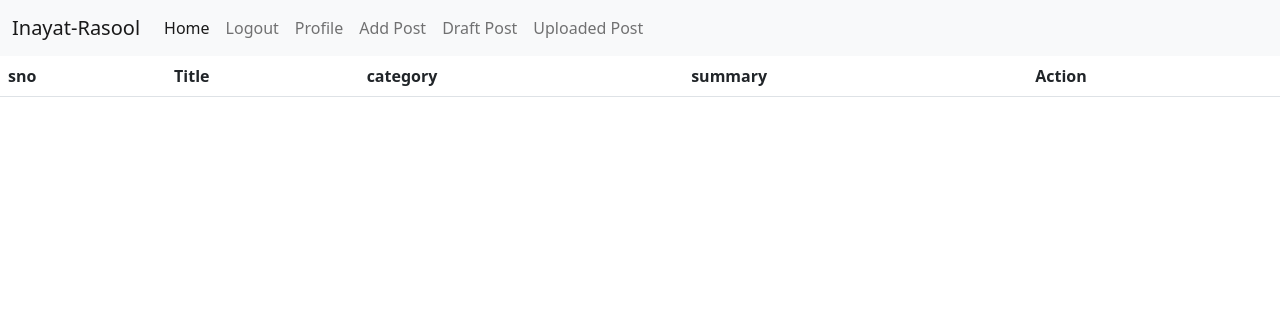
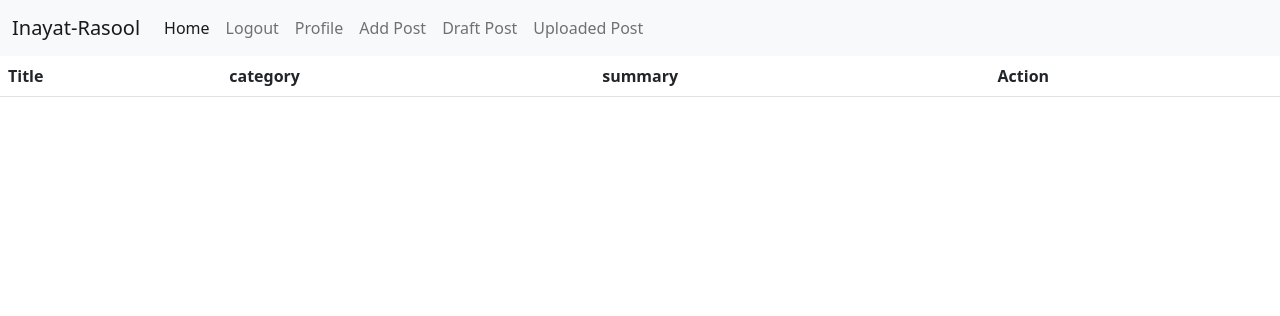
Before and after one commit to inayat100/test2, a Django app: page /draft/ in a window 1280 px wide. Shown: the top 316 px of the page. Run offline with Django 3.2, Linux system fonts and the light colour scheme; a user stored in the database is signed in; data comes from the database, SQL or seed files in the repository; data that the repository does not hold is empty.

Commit message:
Update drf.html
ss

```diff
--- a/templates/drf.html
+++ b/templates/drf.html
@@ -10,7 +10,7 @@
 <table class="table">
     <thead>
         <tr>
-            <th scope="col">sno</th>
+
             <th scope="col">Title</th>
             <th scope="col">category</th>
             <th scope="col">summary</th>
@@ -20,7 +20,7 @@
     <tbody>
         {% for d in data %}
         <tr>
-            <th scope="row">{{loop.index}}</th>
+
             <td>{{d.title}}</td>
             <td>{{d.category}}</td>
             <td>{{d.summary}}</td>
```
